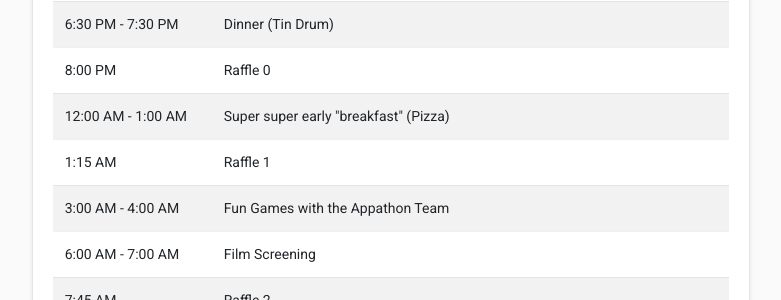
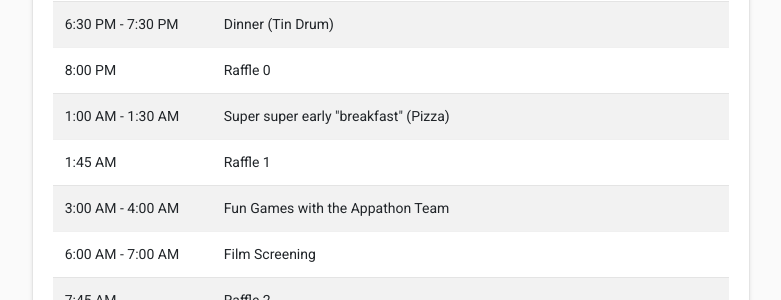
Before and after one commit to git-mad/gitmad.github.io, a Jekyll site: the page built from appathon2019.html, in a window 1280 px wide. Shown: the part 775-1075 px from the top of the page, without its empty margins (89-870 px from the left). Built offline with Jekyll 4.4.1, drawn with Linux system fonts in a browser that asks for light colours; nearby versions of some CDN libraries.

Commit message:
Pushed back pizza

```diff
--- a/_data/appathon2019.yml
+++ b/_data/appathon2019.yml
@@ -22,11 +22,11 @@
   topic: Raffle 0
   link: null
 
-- date: 12:00 AM - 1:00 AM
+- date: 1:00 AM - 1:30 AM
   topic: Super super early "breakfast" (Pizza)
   link: null
 
-- date: 1:15 AM
+- date: 1:45 AM
   topic: Raffle 1
   link: null
 
```
